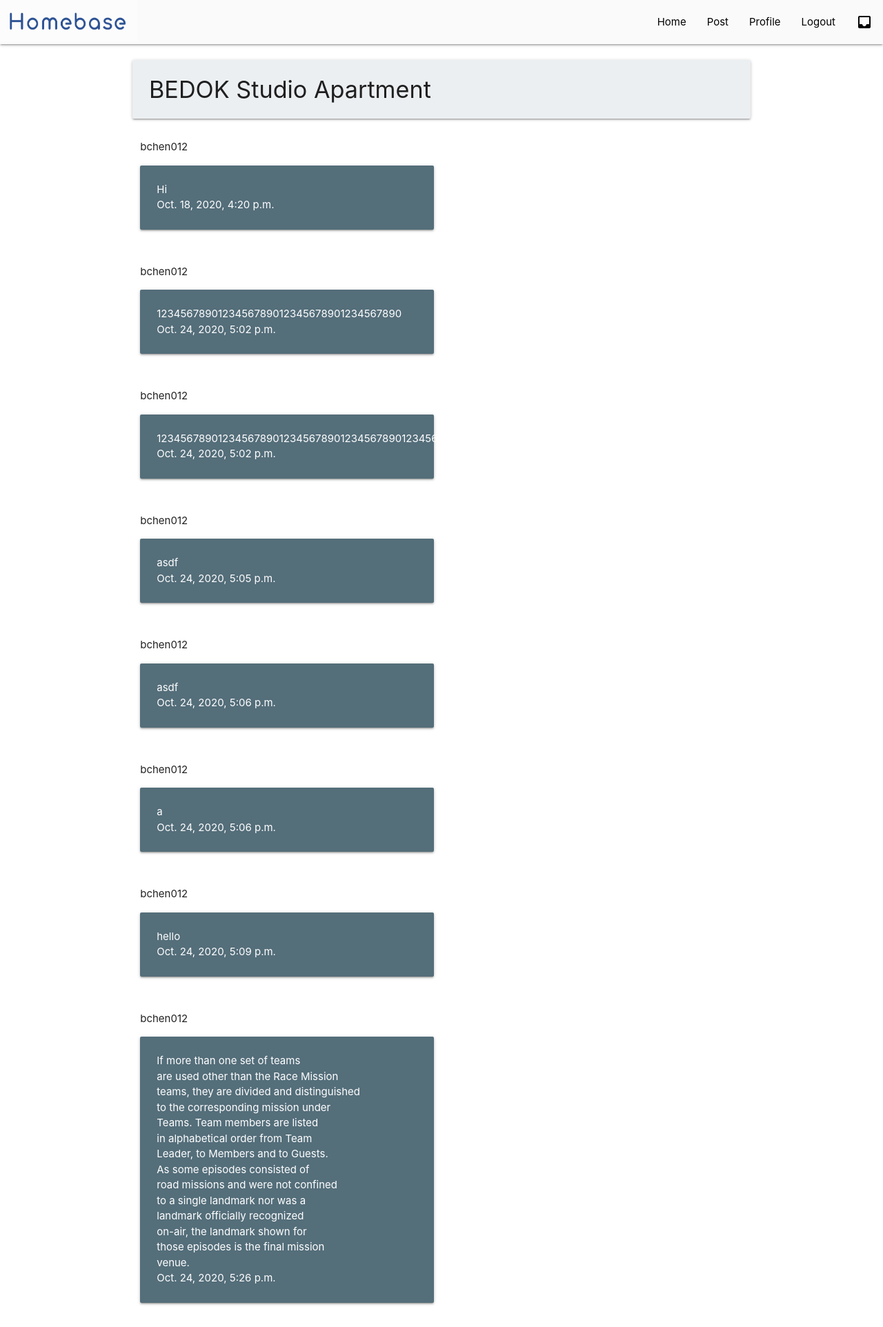
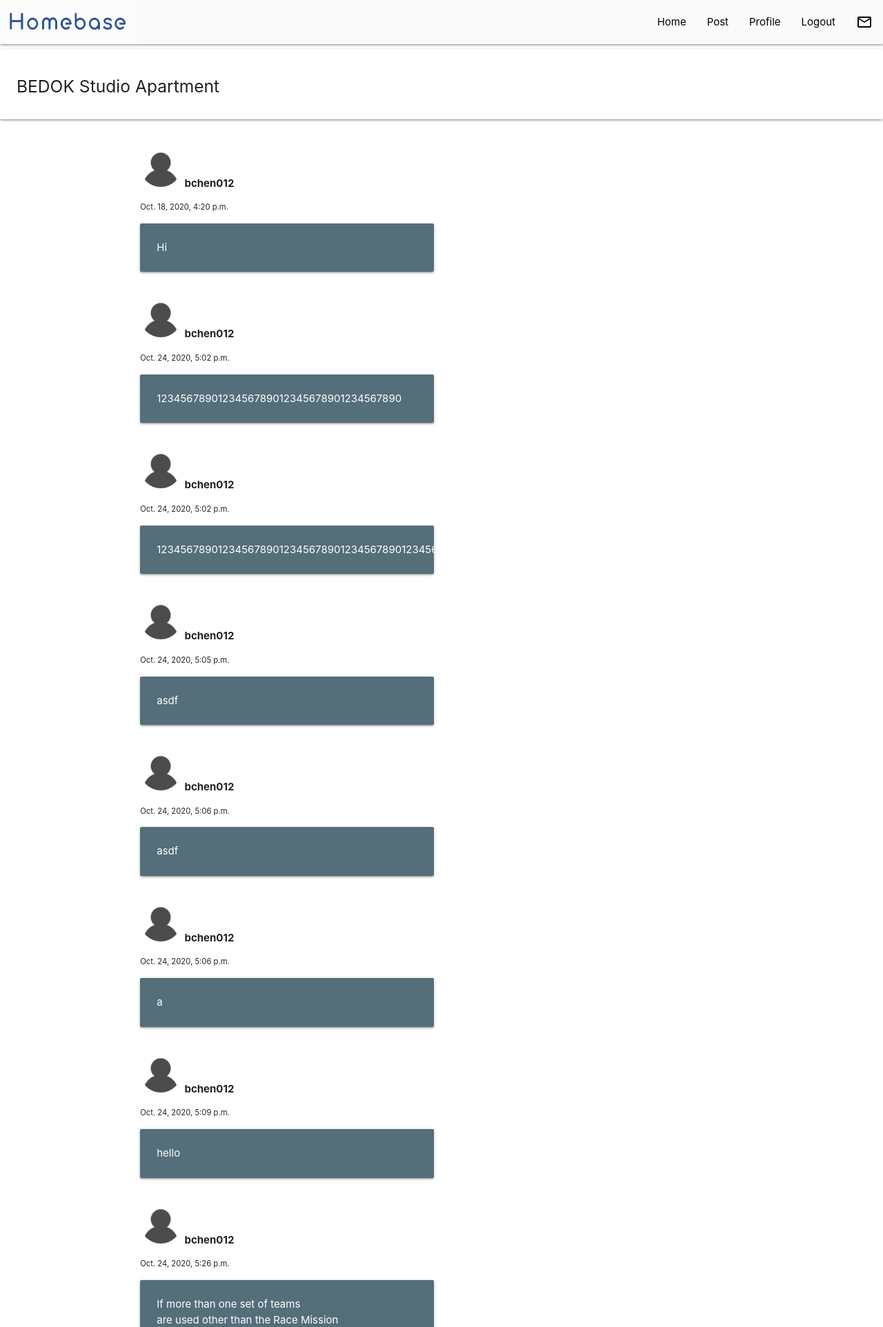
Before and after one commit to bchen012/SE_Project, a Django app: page /messages/thread/8/ in a window 1280 px wide. Shown: the top 1924 px of the page at 69% size. Run offline with Django 3.2, Linux system fonts and the light colour scheme; a user stored in the database is signed in; data comes from the database, SQL or seed files in the repository; both versions use the stored data as it was after the commit; parts of the project's set-up code (start-up, migrations or seed data) failed here and were passed over; some libraries are stand-ins or nearby versions.

Commit message:
improved message feature

```diff
--- a/pinax/messages/forms.py
+++ b/pinax/messages/forms.py
@@ -42,7 +42,6 @@ class NewMessageForm(forms.ModelForm):
         fields = ["to_user", "subject", "content"]
 
 
-
 class NewMessageFormMultiple(forms.ModelForm):
     subject = forms.CharField()
     to_user = UserModelMultipleChoiceField(get_user_model().objects.none())
@@ -74,8 +73,20 @@ class MessageReplyForm(forms.ModelForm):
         super().__init__(*args, **kwargs)
 
     def save(self, commit=True):
+        content = ""
+        count = 0
+        for i in self.cleaned_data["content"]:
+            if i == '\n':
+                content += ' '
+            else:
+                content += i
+            count += 1
+            if i == ' ' and count >= 30:
+                content += '\n'
+                count = 0
+
         return Message.new_reply(
-            self.thread, self.user, self.cleaned_data["content"]
+            self.thread, self.user, content
         )
 
     class Meta:
--- a/pinax/messages/views.py
+++ b/pinax/messages/views.py
@@ -29,16 +29,19 @@ class InboxView(TemplateView):
         return super().dispatch(*args, **kwargs)
 
     def get_context_data(self, **kwargs):
+        currentUser = self.request.user
         context = super().get_context_data(**kwargs)
-        threads1 = Thread.ordered(Thread.deleted(self.request.user))
+        threads1 = Thread.ordered(Thread.deleted(currentUser))
         print(type(threads1))
-        threads2 = Thread.ordered(Thread.inbox(self.request.user))
+        threads2 = Thread.ordered(Thread.inbox(currentUser))
         folder = "inbox"
         threads = threads1 + threads2
+
         context.update({
             "folder": folder,
             "threads": threads,
-            "threads_unread": Thread.ordered(Thread.unread(self.request.user))
+            "threads_unread": Thread.ordered(Thread.unread(currentUser)),
+            "currentUser": currentUser,
         })
         return context
 
@@ -51,7 +54,8 @@ class ThreadView(UpdateView):
     form_class = MessageReplyForm
     context_object_name = "thread"
     template_name = "pinax/messages/thread_detail.html"
-    success_url = reverse_lazy("pinax_messages:inbox")
+    # success_url = reverse_lazy("pinax_messages:inbox")
+    # success_url = "thread_detail"
 
     @method_decorator(login_required)
     def dispatch(self, *args, **kwargs):
@@ -68,12 +72,15 @@ class ThreadView(UpdateView):
             "user": self.request.user,
             "thread": self.object
         })
+        # print(self.object.userthread_set)
         return kwargs
 
     def get(self, request, *args, **kwargs):
         response = super().get(request, *args, **kwargs)
         self.object.userthread_set.filter(user=request.user).update(unread=False)
         return response
+
+    # def get_context_data(self, **kwargs):
 
 
 class MessageCreateView(CreateView):
--- a/templates/Home/main.html
+++ b/templates/Home/main.html
@@ -87,7 +87,7 @@
                 </div>
                 <div class="card-content">
                     <span class="card-title activator grey-text text-darken-4">
-                        <img class="responsive-img circle" src="{{ post.user.profile.image.url }}" width="60" height="60">
+                        <img class="circle" src="{{ post.user.profile.image.url }}" width="60" height="60">
                     <b>{{ post.user }}</b>
                     <br>
                         <small class="text-muted">{{ post.date_posted|date:"F d, Y" }}</small>
--- a/templates/base2.html
+++ b/templates/base2.html
@@ -35,6 +35,14 @@
           height: auto;
         }
 
+
+        .text {
+          display: block;
+          width: 200px;
+          overflow: hidden;
+          white-space: nowrap;
+          text-overflow: ellipsis;
+        }
 
 
         .responsive {
@@ -78,7 +86,7 @@
         <li><a style="color: black" href="{% url 'post-create' %}">Post</a></li>
           <li><a style="color: black" href="{% url 'profile'%}">Profile</a></li>
         <li><a style="color: black" href="{% url 'logout' %}">Logout</a></li>
-          <li><a style="color: black" href="{% url 'pinax_messages:inbox' %}"><i class="material-icons small"> inbox </i></a></li>
+          <li><a style="color: black" href="{% url 'pinax_messages:inbox' %}"><i class="material-icons small"> mail_outline </i></a></li>
 
       </ul>
     </div>
--- a/templates/pinax/messages/thread_detail.html
+++ b/templates/pinax/messages/thread_detail.html
@@ -5,19 +5,17 @@
 {#{% load bootstrap %}#}
 
 {% block body %}
+
+        <div class="card horizontal  white">
+        <div class="card-content">
+            <h5>{{ thread.subject }}</h5>
+        </div>
+    </div>
+
     <div class="container">
 <div class="pinax-messages-thread-detail-container">
     <h4 class="with-actions">
 
-        <div class="col s12 m7">
-    <div class="card horizontal  blue-grey lighten-5">
-      <div class="card-stacked">
-        <div class="card-content">
-          {{ thread.subject }}
-        </div>
-      </div>
-    </div>
-  </div>
 {#        <a class="button" href="{% url "pinax_messages:thread_delete" thread.pk %}">Delete Thread</a>#}
     </h4>
 
@@ -29,12 +27,18 @@
       {% else %}
           <div class="col s6 ">
       {% endif %}
-{#    {{ user }}#}
-    <p>{{ message.sender.username }}</p>
-      <div class="card blue-grey darken-1">
+    <img class="circle" src="{{ message.sender.profile.image.url }}"  width="60" height="60">
+    <b>{{ message.sender.username }}</b>
+        <p><small>{{ message.sent_at }}</small></p>
+         {% if user.username == message.sender.username %}
+          <div class="card blue darken-4">
+      {% else %}
+          <div class="card blue-grey darken-1">
+      {% endif %}
+
+
         <div class="card-content white-text">
             <p>{{ message.content|urlize|linebreaks }}</p>
-            <p>{{ message.sent_at }}</p>
         </div>
       </div>
 
--- a/templates/users/users_profile.html
+++ b/templates/users/users_profile.html
@@ -91,7 +91,7 @@
                 </div>
                 <div class="card-content">
                     <span class="card-title activator grey-text text-darken-4">
-                        <img class="responsive-img circle" src="{{ post.user.profile.image.url }}" width="60" height="60">
+                        <img class="circle" src="{{ post.user.profile.image.url }}" width="60" height="60">
                     <b>{{ post.user }}</b>
                     <br>
                         <small class="text-muted">{{ post.date_posted|date:"F d, Y" }}</small>
```
Also changed, not shown: templates/pinax/messages/inbox.html (+13 -11 lines), db.sqlite3.
